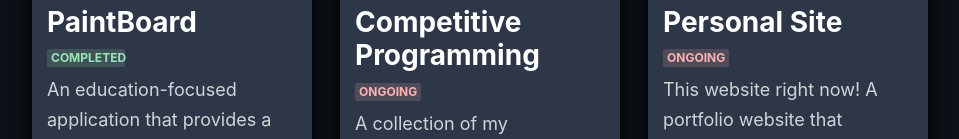
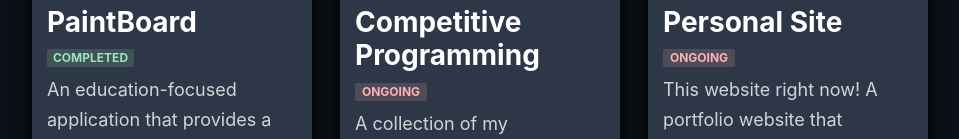
Before and after one commit to edwu0029/Personal-Website, a React (Vite) app: page / in a window 1280 px wide. Shown: the part 3147-3286 px from the top of the page, without its empty margins (116-1075 px from the left). Built offline with nearby package versions, Linux system fonts and the light colour scheme.

Commit message:
Update ProjectCard.jsx
Updated badge offset problem

```diff
--- a/src/components/ProjectCard.jsx
+++ b/src/components/ProjectCard.jsx
@@ -73,11 +73,16 @@ const ProjectCard = (props) => {
               </Heading>
             </HStack>
             {data.status === "ongoing" ? (
-              <Badge colorScheme="red" mt="10px" maxW="66px">
+              <Badge colorScheme="red" mt="10px" maxW="72px" textAlign="center">
                 Ongoing
               </Badge>
             ) : (
-              <Badge colorScheme="green" mt="10px" maxW="78px">
+              <Badge
+                colorScheme="green"
+                mt="10px"
+                maxW="87px"
+                textAlign="center"
+              >
                 Completed
               </Badge>
             )}
```
